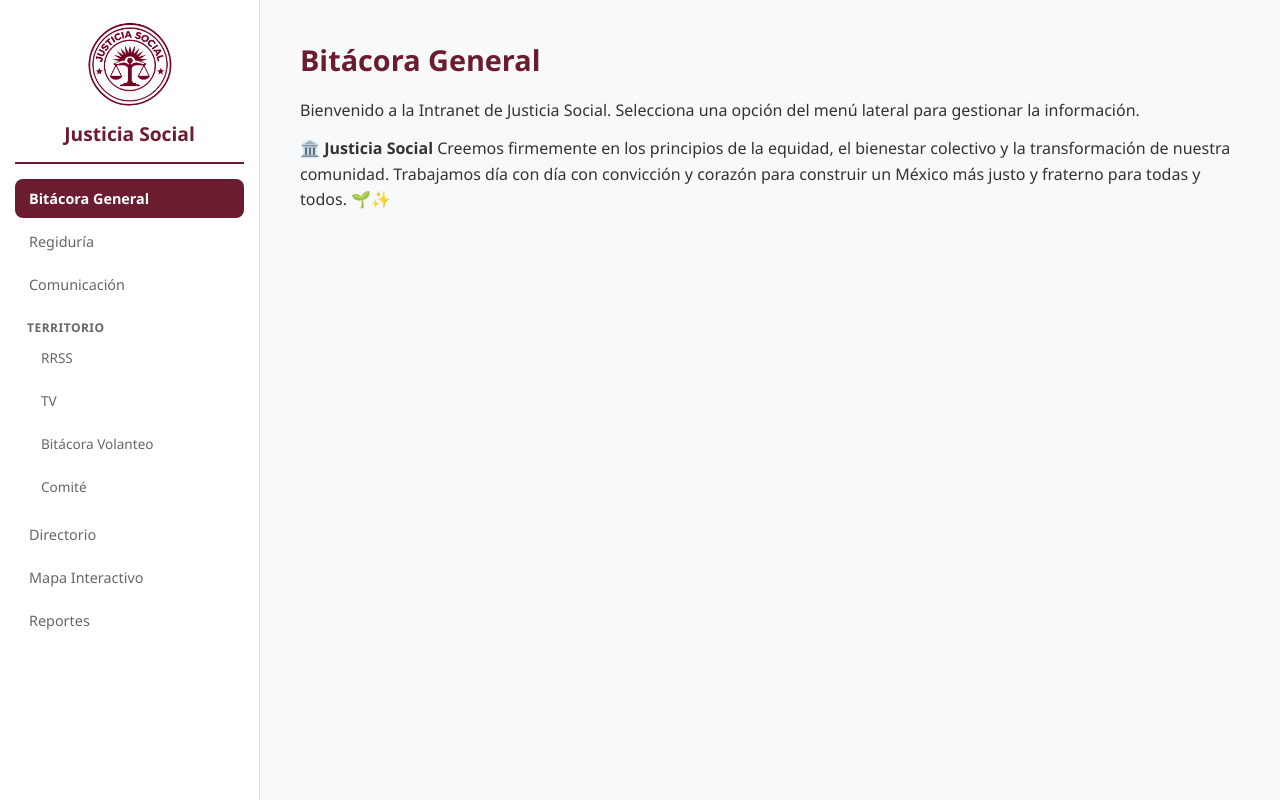
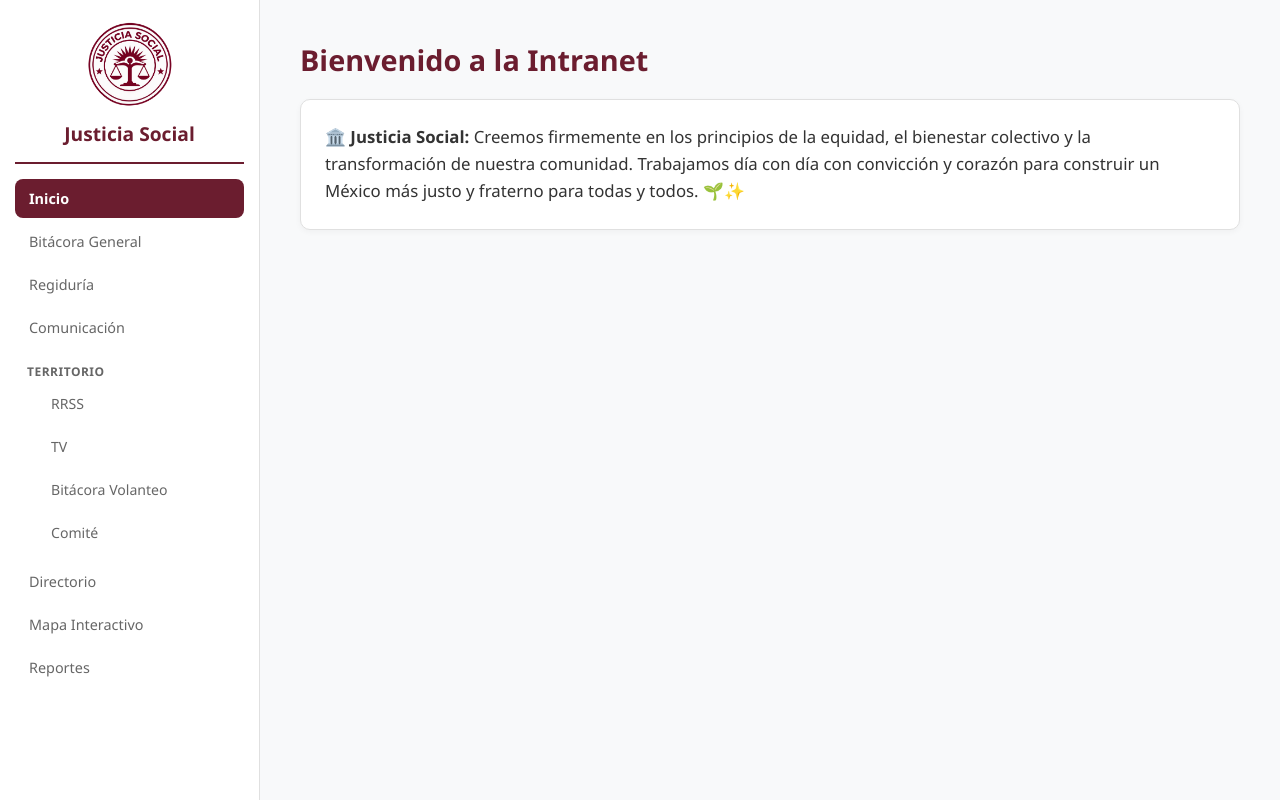
Before and after one commit to Ghost-118/justicia.social, a website: page index.html in a window 1280 px wide. Drawn offline with Linux system fonts and the light colour scheme; no server answers.

Commit message:
Actualización de estructura, menú y mapa interactivo

```diff
--- a/index.html
+++ b/index.html
@@ -15,7 +15,8 @@
             <h2>Justicia Social</h2>
         </div>
 
-        <button class="nav-btn active" onclick="showSection('bitacora', event)">Bitácora General</button>
+        <button class="nav-btn active" onclick="showSection('inicio', event)">Inicio</button>
+        <button class="nav-btn" onclick="showSection('bitacora', event)">Bitácora General</button>
         <button class="nav-btn" onclick="showSection('regiduria', event)">Regiduría</button>
         <button class="nav-btn" onclick="showSection('comunicacion', event)">Comunicación</button>
 
@@ -36,13 +37,22 @@
     <!-- Contenido Principal -->
     <div class="main-content">
 
+        <!-- Inicio / Presentación -->
+        <div id="inicio" class="section active">
+            <h1>Bienvenido a la Intranet</h1>
+            <div class="card">
+                <p style="line-height: 1.6; font-size: 1.05rem;">
+                    🏛️ <strong>Justicia Social:</strong> Creemos firmemente en los principios de la equidad, el bienestar colectivo y la transformación de nuestra comunidad. Trabajamos día con día con convicción y corazón para construir un México más justo y fraterno para todas y todos. 🌱✨
+                </p>
+            </div>
+        </div>
+
         <!-- Bitácora General -->
-        <div id="bitacora" class="section active">
+        <div id="bitacora" class="section">
             <h1>Bitácora General</h1>
-            <p>Bienvenido a la Intranet de Justicia Social. Selecciona una opción del menú lateral para gestionar la información.</p>
-            <p style="margin-top: 15px; line-height: 1.6;">
-                🏛️ <strong>Justicia Social</strong> Creemos firmemente en los principios de la equidad, el bienestar colectivo y la transformación de nuestra comunidad. Trabajamos día con día con convicción y corazón para construir un México más justo y fraterno para todas y todos. 🌱✨
-            </p>
+            <div class="card">
+                <p>Registro y consulta general de actividades operativas.</p>
+            </div>
         </div>
 
         <!-- Regiduría -->
--- a/styles.css
+++ b/styles.css
@@ -57,19 +57,19 @@ body {
     margin: 0;
 }
 
-/* Subgrupos de Navegación */
+/* Ajustes de Navegación */
 .nav-group {
     display: flex;
     flex-direction: column;
-    margin-top: 5px;
-    margin-bottom: 5px;
+    margin-top: 6px;
+    margin-bottom: 6px;
 }
 
 .nav-header {
     font-size: 0.75rem;
     text-transform: uppercase;
     color: var(--text-muted);
-    padding: 6px 12px 2px 12px;
+    padding: 6px 12px 4px 12px;
     font-weight: 700;
     letter-spacing: 0.5px;
 }
@@ -88,9 +88,12 @@ body {
     width: 100%;
 }
 
+/* Alineación correcta para submenús */
 .nav-btn.sub-item {
-    padding-left: 26px;
-    font-size: 0.85rem;
+    padding-left: 24px;
+    font-size: 0.88rem;
+    width: calc(100% - 12px);
+    margin-left: 12px;
 }
 
 .nav-btn:hover {
@@ -170,7 +173,6 @@ h1 {
     background-color: var(--guinda-hover);
 }
 
-/* Botón de Eliminar */
 .btn-delete {
     background-color: #d9534f;
     color: #ffffff;
```
